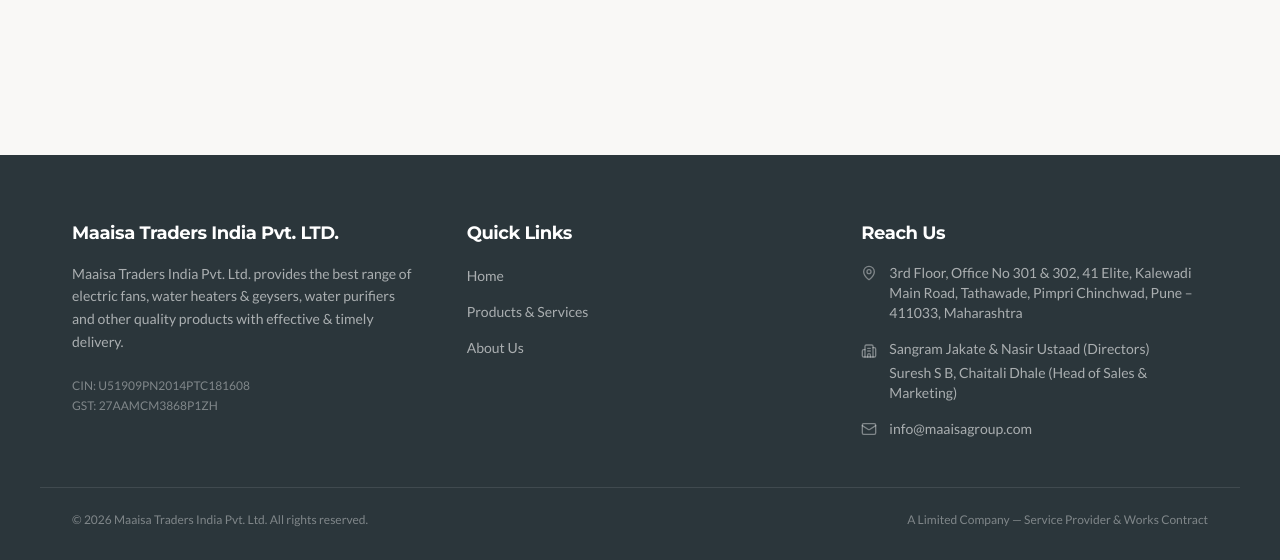
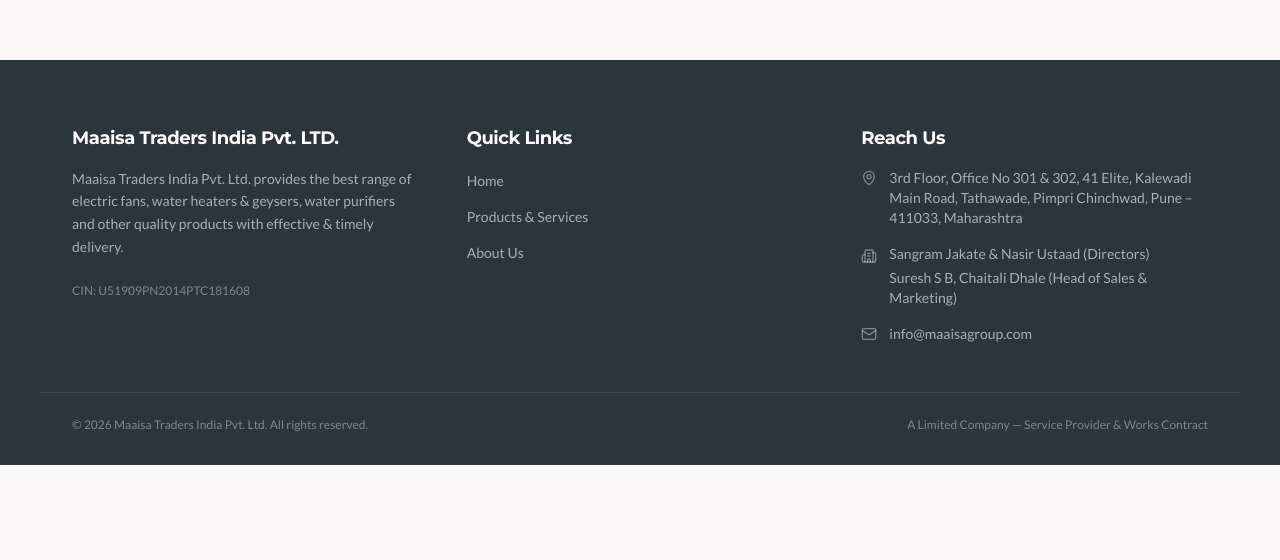
Before and after one commit to sangramjakate-lgtm/Maaisatraders, a Next.js app: page / in a window 1280 px wide. Shown: the part 3530-4090 px from the top of the page. After the commit the page ends 3995 px from the top, so only its background shows below. Built offline with nearby package versions, Linux system fonts and the light colour scheme.

Commit message:
feat: Remove GST number, annual turnover, and GST registration date from company details and footer.

```diff
--- a/src/app/page.tsx
+++ b/src/app/page.tsx
@@ -295,11 +295,8 @@
 
           <div className="grid sm:grid-cols-2 lg:grid-cols-3 gap-y-12 gap-x-8 stagger-group border-t border-border pt-12">
             {[
-              { label: "GST No.", value: "27AAMCM3868P1ZH" },
               { label: "CIN No.", value: "U51909PN2014PTC181608" },
               { label: "Nature of Business", value: "Distributor & Service Provider" },
-              { label: "Annual Turnover", value: "40 L - 1.5 Cr" },
-              { label: "GST Registration Date", value: "29-08-2014" },
               { label: "Directors", value: "Sangram Jakate & Nasir Ustaad" },
               { label: "Head of Sales & Marketing", value: "Suresh S B, Chaitali Dhale" },
             ].map((item, i) => (
--- a/src/components/shared/Footer.tsx
+++ b/src/components/shared/Footer.tsx
@@ -17,7 +17,6 @@
                     </p>
                     <div className="pt-2 space-y-1 text-xs text-white/40">
                         <p>CIN: U51909PN2014PTC181608</p>
-                        <p>GST: 27AAMCM3868P1ZH</p>
                     </div>
                 </div>
 
```
